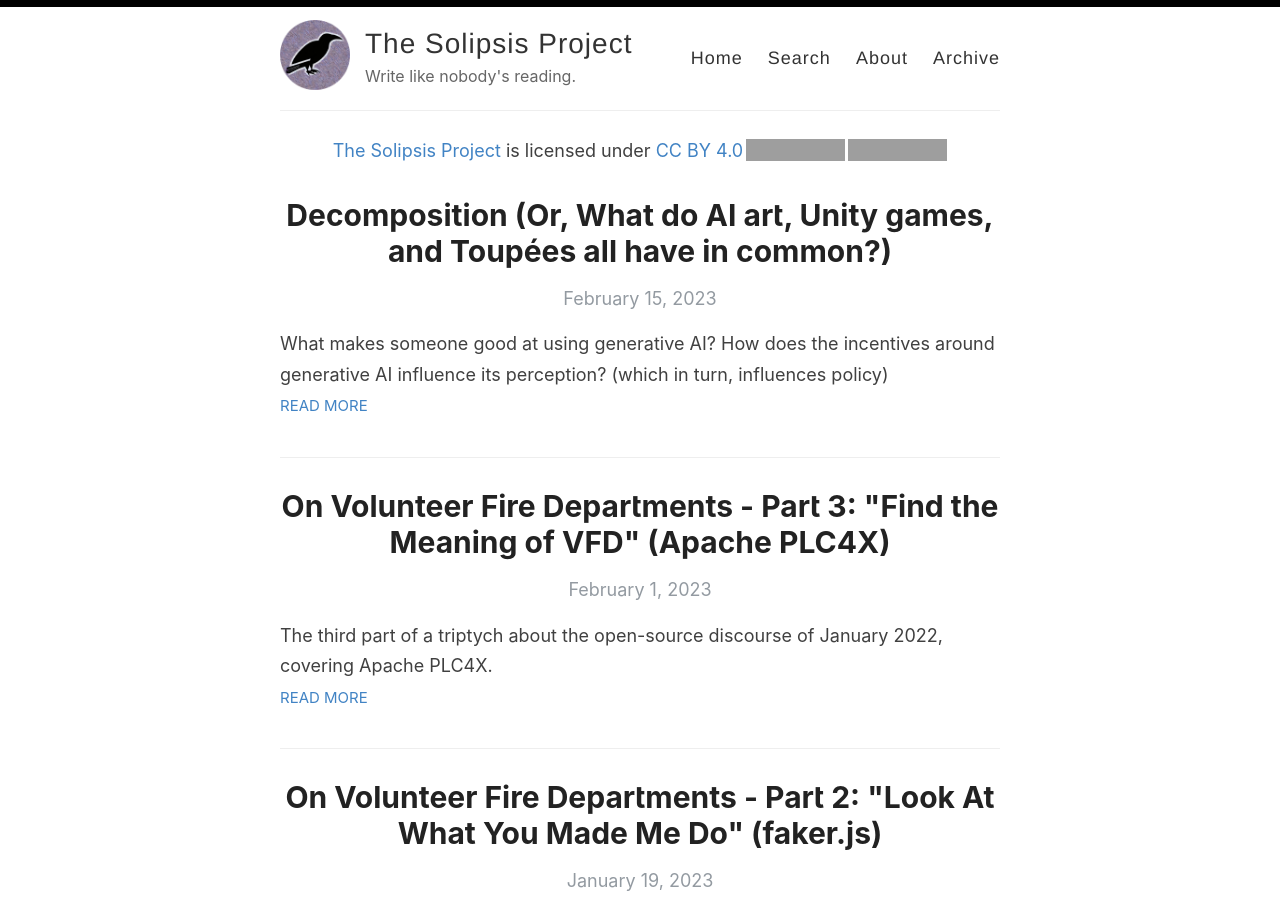
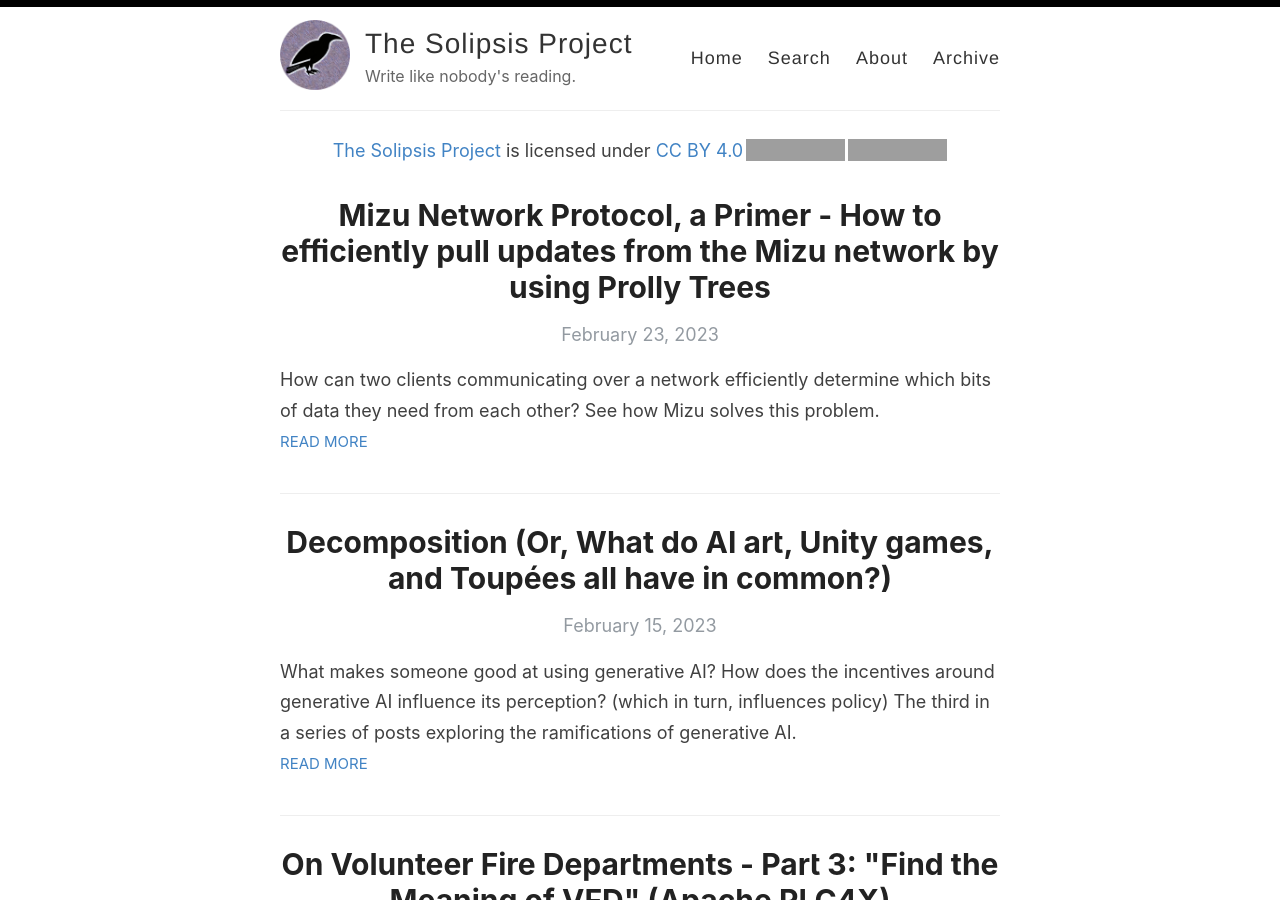
Before and after one commit to solipsis-project/solipsis-project.github.io, a Jekyll site: the page built from index.html, in a window 1280 px wide and 900 px high. Built offline with Jekyll 4.4.1, drawn with Linux system fonts in a browser that asks for light colours; the list of posts is cut into pages by our own code; some of the changed lines change nothing that is shown; some of the changed text lies outside the part shown; grey boxes are pictures that could not be loaded.

Commit message:
Add Mizu post about Prolly Trees

```diff
--- a/_posts/2023-2-15-decomposition.md
+++ b/_posts/2023-2-15-decomposition.md
@@ -2,7 +2,7 @@
 layout: post
 title:  "Decomposition (Or, What do AI art, Unity games, and Toupées all have in common?)"
 categories: [AI]
-excerpt: "What makes someone good at using generative AI? How does the incentives around generative AI influence its perception? (which in turn, influences policy)"
+excerpt: "What makes someone good at using generative AI? How does the incentives around generative AI influence its perception? (which in turn, influences policy) The third in a series of posts exploring the ramifications of generative AI."
 ---
 
 (This is the third in a series of posts exploring the ramifications of generative AI.)
--- /dev/null
+++ b/_posts/2023-2-23-mizu-network-primer.md
@@ -0,0 +1,84 @@
+---
+layout: post
+title:  "Mizu Network Protocol, a Primer - How to efficiently pull updates from the Mizu network by using Prolly Trees"
+categories: [Mizu]
+excerpt: "How can two clients communicating over a network efficiently determine which bits of data they need from each other? See how Mizu solves this problem."
+---
+
+([Mizu](https://mizu.stream) is my attempt to build a peer-to-peer network protocol for decentralized applications. It is **not** a blockchain. This blog provides insight into the design process.)
+
+Mizu can be thought of as having three main components, working in tandem:
+- A local database, which is a collection of content-addressed records which contain metadata on how the content can be rendered to the user and interacted with.
+- User interface tools for interacting with the database via generated web content and interactive elements that create additional transactions, which add one or more records to the database.
+- A network layer that allows nodes to request and receive records from other nodes, allowing each database instance to serve as a part of a distributed hash table of records.
+
+Networking efficiently can be tricky: when a requesting node is receiving data from a providing node, both nodes would prefer that the provider not resend any data that the requester already has in its database. Ideally, the amount of data transmitted should scale with the *difference* between the two databases, not with the size of the databases. Synchronizing two large databases should still be fast if the differences between them are minimal.
+
+In order to accomplish this, the nodes must be able to identify which parts of the database are already the same between both nodes, and which parts differ, without either machine having access to the other’s database.
+
+At first glance, this seems impossible. How can the providing node determine whether or not the requesting node already has a record unless one sends the other its complete list of records?
+
+Fortunately, there’s a powerful tool that’s perfectly situated for the task: Merkle trees.
+
+# Merkle Trees
+
+Even if you’ve never heard of them before, you’ve probably used them. Git is built on Merkle trees. BitTorrent magnet links can be considered Merkle trees.
+
+The idea behind Merkle trees is simple, and can be done whenever you have hierarchical data in a tree-like structure. Creating a Merkle tree from your data has three steps:
+1. Each node in your tree is assigned a cryptographic hash of its contents, such that two nodes have the same hash if and only if their contents (their data, their children, their children’s children, etc) are equal.
+2. Each node is stored in a hash table, with its content hash as the hash table key.
+3. Instead of each parent node holding a pointer to its children, each parent node stores the content hash of its children. Obtaining the children from the parent thus requires a lookup into a hash table.
+
+A Mizu node creates a Merkle tree for each topic that it may need to query the network about. This tree serves as an index and contains every database record that is related to that topic. (For example, a topic might be all blog posts by a given author.) Then, when a requesting node asks for updates from a providing note, it becomes trivial to detect if both nodes already have the exact same set of records: the nodes can share the content hash for the root of the tree: if they match, then both nodes are up to date with each other.
+
+But what if they don’t match? There’s another possible case: that even though the root hashes don’t match, one node already contains the other node’s root hash in their hash table. This would mean that one node’s index is a superset of the other’s, and that note can easily compute each record that the other node is missing.
+
+In all other cases, the only thing that the nodes learn is that their set of records are not exactly the same. The smaller of the two sets is obviously missing records from the larger, but is the reverse true as well? Simply looking at the root hash can’t tell us that. The nodes will have to share more information, including the content hashes of the root node’s children, and potentially the children’s children, and so on recursively, stopping only when they encounter a familiar content hash (or the leaves of the graph.) By doing this, only the parts of the graph that have changed are visited.
+
+This is a rough description of how Git pulls work, and how Mizu requests work. But the devil is in the details, because not all Merkle trees are created equal. As the depth of the tree grows, the number of round trips / hash table lookups required to read the whole thing increases. On the flip side, you could have an extremely shallow Merkle tree with only a single root and leaves: but if you’re comparing two such trees and the roots don’t match, you now have no other option but to compare every leaf in turn, losing all the benefits of using a Merkle tree.
+
+There’s other considerations as well: you get much better performance comparing two Merkle trees if all of the differences are isolated in one part of the tree. In the worst case where the differences are uniformly spread out among the leaves, the time to compare scales linearly with the size of the trees.
+
+And there’s one final pernicious thorn that we have to contend with. In Mizu, not every node is going to receive every database record in the same order. If we’re not careful with how these records are processed and stored, then two nodes who contain the same set of records may end up with a different tree structure, which will have a different content hash. Comparing two databases like this could end up with the worst case performance every time, even when the databases contain the exact same records and there’s no actual work to be done. We need “history independence.” That is, two databases which contain the same set of records must produce identical trees with identical content hashes, regardless of the order in which those records were added. This isn’t hard to do (you could always just sort all the records lexicographically)... but it is hard to do while also keeping the database *usable* (in a format where the user can query it), and it’s also hard to do while minimizing how frequently we invalidate and recalculate content hashes.
+
+Clearly, just using Merkle trees is not a complete solution. The way that data is structured in the Merkle tree matters hugely. There are a lot of different constraints, and if we had to design a solution from scratch, we’d be in trouble. Fortunately, there’s a specific type of Merkle tree that solves nearly all these problems. It’s history-independent, so all trees storing the same data will have the same structure (and the same root hash). It’s a drop-in replacement for index trees used in actual databases. Insertions into the tree only invalidate a number of content hashes approximately equal to the tree depth. The average number of children per-node is configurable, and it’s self-balancing.
+
+Prolly trees come to save the day. Without them, Mizu would be horrifically inefficient.
+
+# Prolly Trees
+
+Prolly trees were invented by the [Noms project](https://github.com/attic-labs/noms) to achieve a very similar goal to Mizu: a decentralized, syncable, queryable database. Although noms is no longer under active development, it lives on through [Dolt](https://docs.dolthub.com/), a version-controlled SQL database with git-like commits and push-and-pull semantics.
+
+The exact mechanisms by which Prolly trees achieve these properties is a bit beyond the scope of this writeup. It’s also been covered in much more detail (and with diagrams!) by both of these prior projects. The simple summary is that Prolly trees are Merkle trees that can store a set of key-value pairs (note: not to be confused with how the content hashes themselves are used as keys in a hash table), and they work by sorting the keys and then using a [rolling hash](https://en.wikipedia.org/wiki/Rolling_hash) on the key-value pairs in order to deterministically place boundaries that dictate the structure of the resulting Merkle tree. If you’re interested in a deeper dive, I recommend the [Dolt docs](https://docs.dolthub.com/architecture/storage-engine/prolly-tree) on Prolly trees, or the [Noms intro file.](https://github.com/attic-labs/noms/blob/master/doc/intro.md#prolly-trees-probabilistic-b-trees)
+
+The important thing is that now, for a given queryable topic, a Mizu node can create a Prolly tree which contains a content hash of each database record related to that topic. This allows two nodes communicating over the network to efficiently compute the difference between their databases and avoid sending records that the recipient already has.
+
+# Imposing a Total Ordering on Records
+
+An astute reader might notice that I said earlier that Prolly trees solve *nearly* all of the problems faced by Mizu. In particular, simply using Prolly trees won’t save us from the performance problem that occurs when diffs are uniformly distributed through the keyspace (we really want new keys to be clustered to one part of the tree.) However, I also never specified that the keys used in the Prolly trees have to be the same keys used in our database. It’s nice if they are, because it means that we could query the tree like we query the database. But if our main motivation for using Prolly trees is purely to assign a content hash to a set of objects and allow for fast pulling of updates to this set… then the tree keys can be whatever we want them to be. We just need to pick a key where newer records are more likely to be compared greater than older records: this will ensure that newer records bunch up on the right side of the tree, while the left side of the tree is more “set in stone.”
+
+(I say key here, but given that we’re using the prolly tree to implement a set, not a map, the records being stored are themselves the keys. So when I talk about choosing a key, what I’m really choosing is “a value to be prepended to the record, to influence their sorting order.” This value can be the same for multiple records, in which case those records will be sorted according to their natural lexicographic order. It removes the ability to look up whether a specific record is in the tree unless we know the extra value that we prepended, but for our purposes, that’s okay.)
+
+This part of the protocol isn’t set in stone yet, but I have two ideas.
+
+## Idea 1: Timestamps
+
+Mizu does not rely on timestamps, because reasoning about timestamps has to account for the fact that not every client is synchronized to the same clock, and since timestamps on messages are easily forged, there hasn’t been any real benefit to using them before now anyway. But, assuming that nodes attach a timestamp to their transactions and these timestamps are honest, it becomes an easy way to sort records so that newly added records are all at the edge of the Prolly tree. Even if nodes use incorrect timestamps, the worst outcome is that queries that contain these records will have slightly worse performance, and this bad behavior can easily be detected. Nodes could attempt to prevent records with bad timestamps from propagating through the network by rejecting records whose timestamps are outside of an expected range. (Timestamps in the future are obviously wrong, and a node may assume that it already has all records that date from well before the last time the query was run.)
+
+A similar option is to use a non-decreasing nonce as the key: a user node tracks the highest-valued key they’ve processed, and when they publish a new transaction, they use a different nonce value for each new record, each of which is higher than the highest previously noted value. This value doesn’t need to correspond to any real-world timestamp, provided that it’s higher than all values observed in the past.
+
+## Idea 2: Topological Order of Transactions
+
+What if, when a client publishes a transaction to the Mizu network, we capture the current state of the application, and use *that* (or a content hash of that state) as the key? Suppose that we take the hash at the head of one or more prolly trees (and if we used more than one content hash, making an object out of those hashes and then hashing *that*) and that becomes our key? In this case, the ordering function isn’t a simple lexicographic ordering of these keys, but a [topological ordering](https://en.wikipedia.org/wiki/Topological_sorting) of the keys, such that if content hash A points to an object which contains another content hash B (directly or transitively), then B comes before A in the ordering.
+
+The hash table itself produces a partial ordering of all the content hashes: topological sorting would extend that partial order into a total order. However, care must be taken so that this ordering is stable: if content hashes C and D are not ordered in the partial ordering, then this extension should assign to them the same total ordering regardless of what other hashes are in the hash table.
+
+If successful, this approach wouldn’t rely on users to play nice the way that option 1 does; normal Mizu use would automatically create a total ordering on transactions. But it’s not without its difficulties: the ordering algorithm is necessarily more complicated than a simple sorting of timestamps. It also requires publishers to divulge which records have already been processed by their nodes, which could be, *in theory* a privacy issue, depending on the application.
+
+# Conclusion
+
+No project is an island. Mizu is built extensively on research done by those who have come before. It uses the [json-rql query language](https://json-rql.org/), created by [m-ld](https://m-ld.org/) to run queries on schemaless data. It uses [libp2p](https://libp2p.io/) to connect its clients and [ipld](https://ipld.io/) as its data model, both of which were created by [Protocol Labs](https://protocol.ai/). And now, it uses prolly trees, which are a source of ongoing research and development at [Dolthub](https://dolthub.com/).
+
+To the companies who develop and maintain each of these projects: Mizu only exists because of you. It still has a long way to go, but it’s built on a firm foundation. I’m excited to see where this journey leads, and I hope you are too.
+
+(Also, if you work for any of these companies, and you like what you see and think I would be an asset to your team and want to hire me, shoot me a line at the.solipsis.project@gmail.com!)
```
